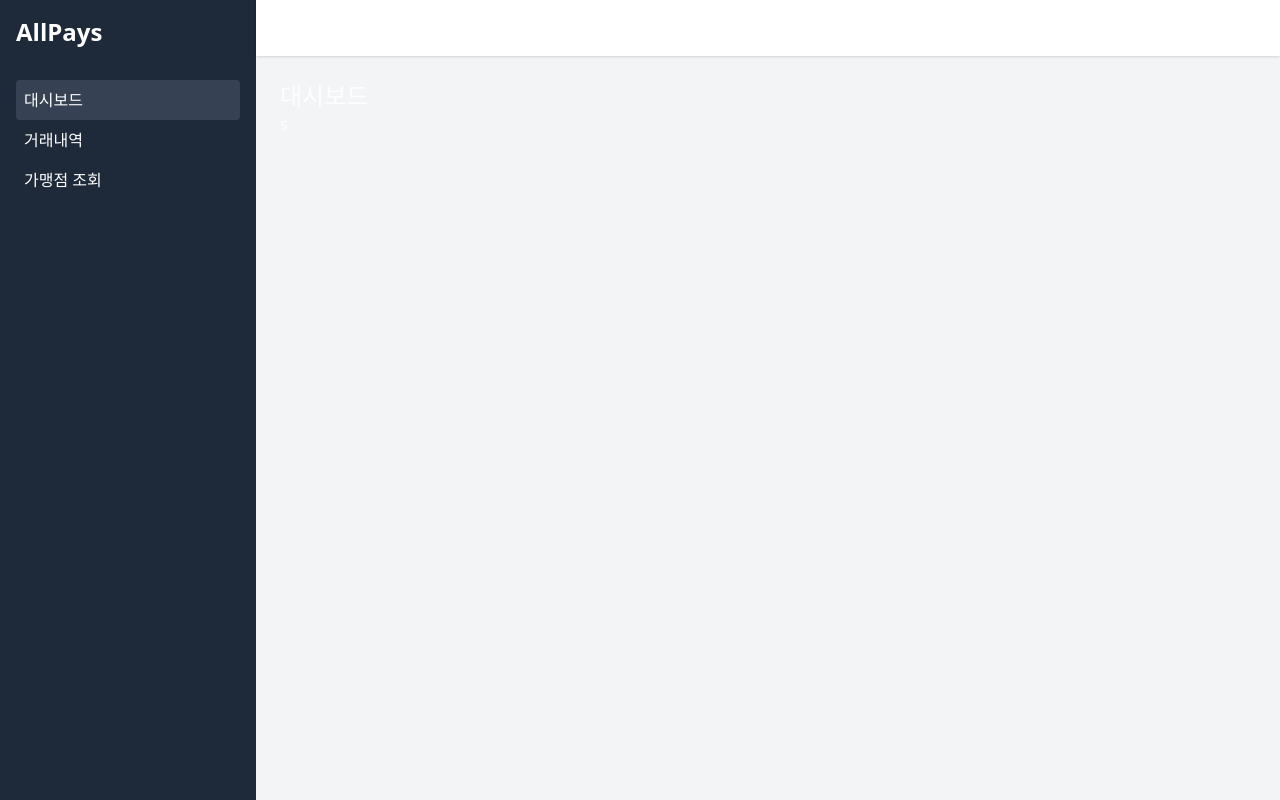
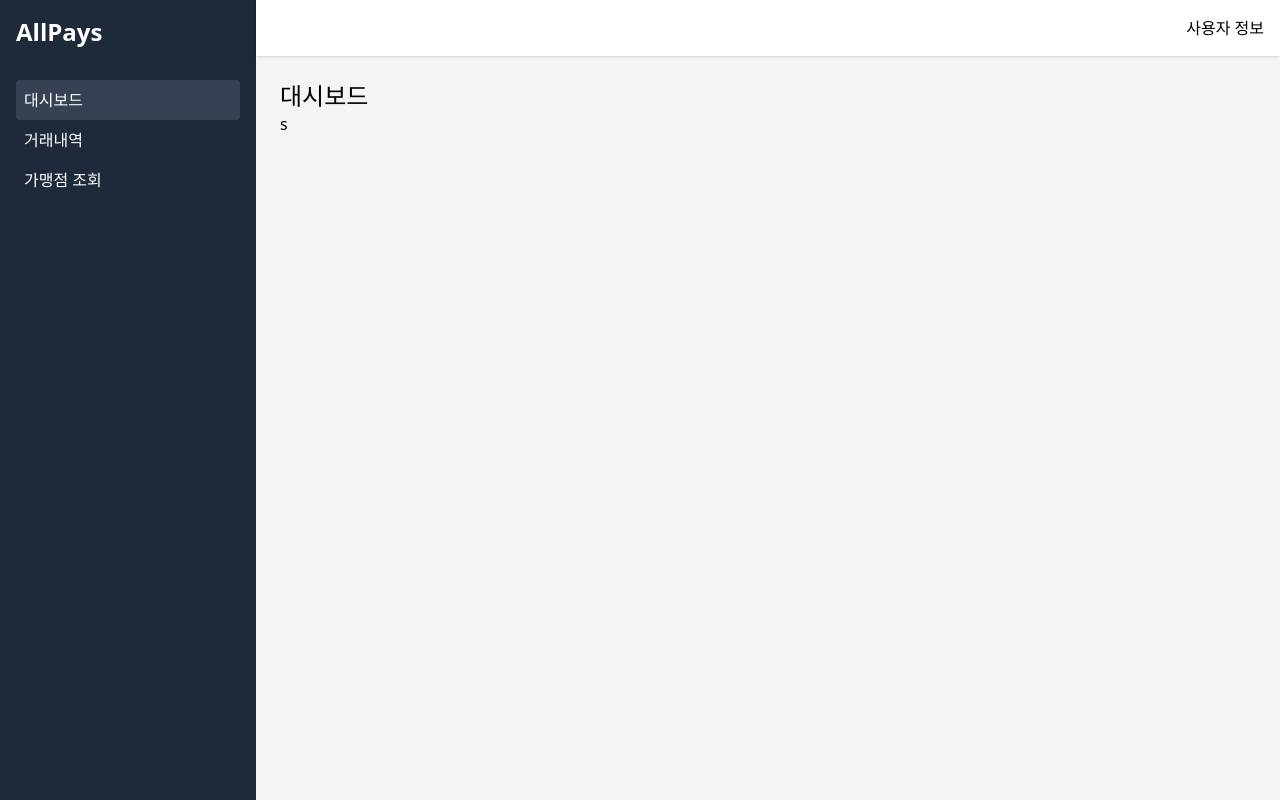
Before and after one commit to junhyeon0218/pg-domain, a React (Vite) app: page / in a window 1280 px wide. Built offline with nearby package versions, Linux system fonts and the light colour scheme; no server answers.

Commit message:
글씨 색상 변경

```diff
--- a/src/styles/global.css
+++ b/src/styles/global.css
@@ -5,10 +5,6 @@
     line-height: 1.5;
     font-weight: 400;
 
-  color-scheme: light dark;
-  color: rgba(255, 255, 255, 0.87);
-  background-color: #242424;
-
     font-synthesis: none;
     text-rendering: optimizeLegibility;
     -webkit-font-smoothing: antialiased;
```
Lines whose indentation alone changed are shown as unchanged.
